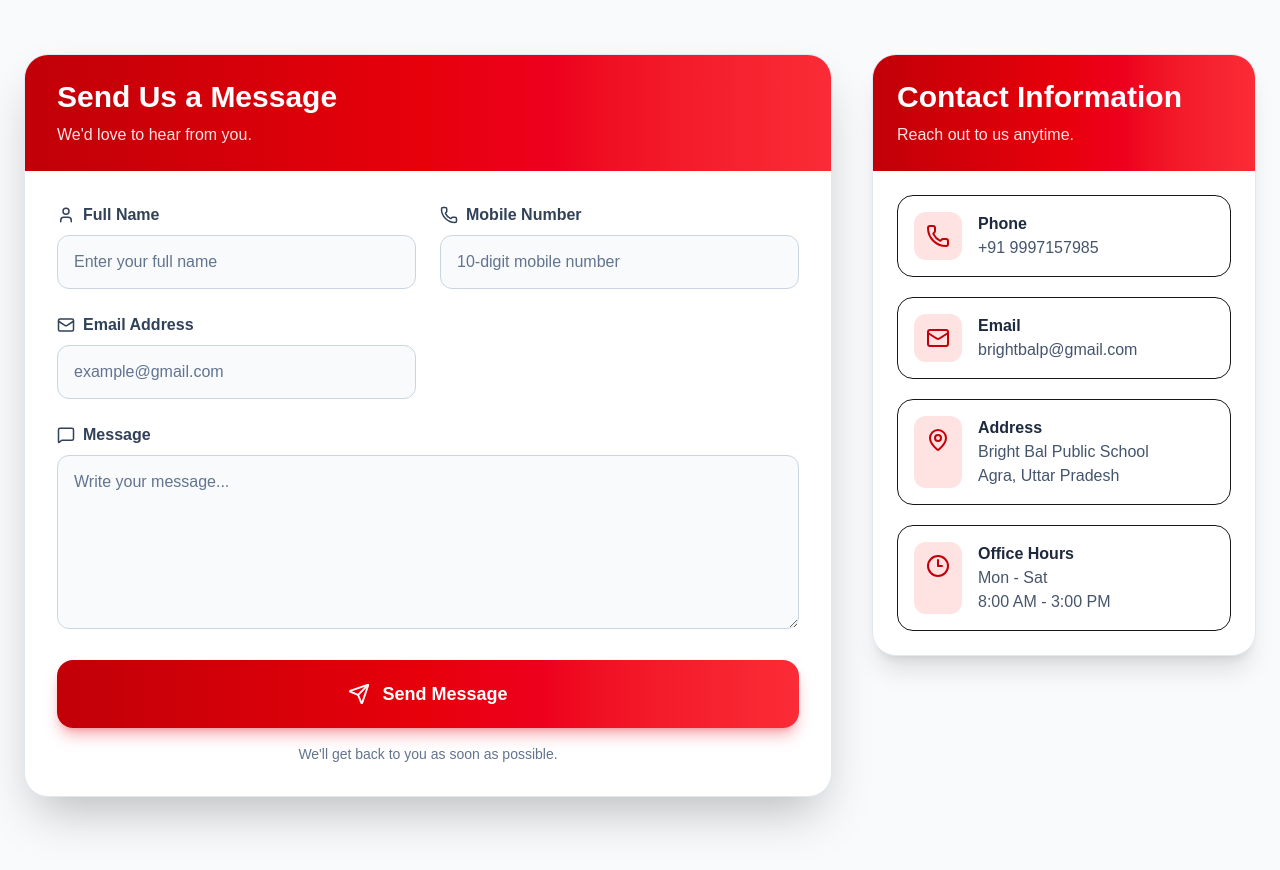
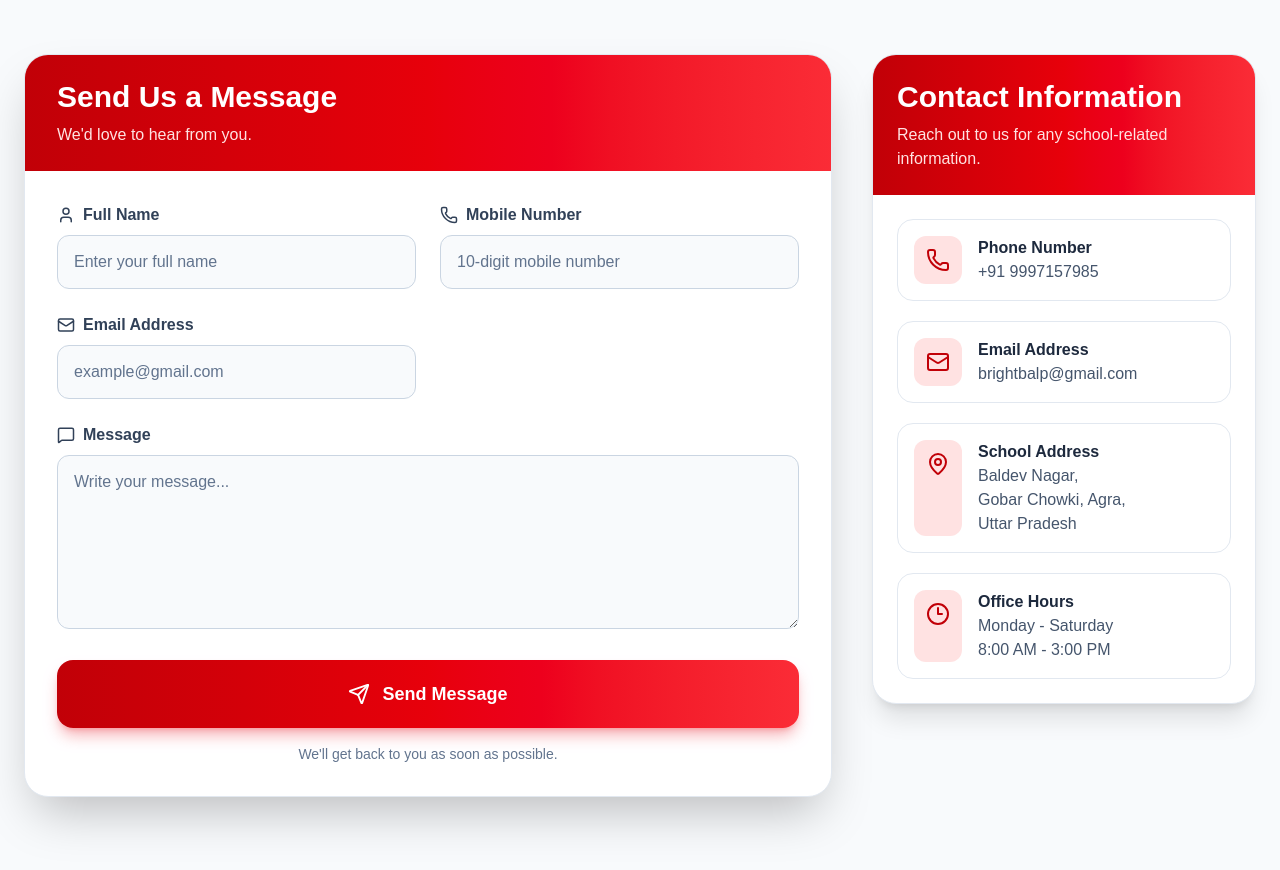
Before and after one commit to Prasoon-Parashar/bright-bal-public-school, a Next.js app: page /contact in a window 1280 px wide. Shown: the part 680-1550 px from the top of the page. Built offline with nearby package versions, Linux system fonts and the light colour scheme; no server answers; the database is empty.

Commit message:
Update contact information

```diff
--- a/components/home/ContactInfo.tsx
+++ b/components/home/ContactInfo.tsx
@@ -3,85 +3,82 @@ import {
   Mail,
   MapPin,
   Clock3,
-  Globe,
-  CircleUserRound,
 } from "lucide-react";
 
 export default function ContactInfo() {
   return (
     <aside className="space-y-6">
-
       <div className="overflow-hidden rounded-3xl border border-slate-200 bg-white shadow-xl">
 
         <div className="bg-gradient-to-r from-red-700 via-red-600 to-red-500 p-6 text-white">
-
           <h2 className="text-3xl font-bold">
             Contact Information
           </h2>
 
           <p className="mt-2 text-red-100">
-            Reach out to us anytime.
+            Reach out to us for any school-related information.
           </p>
-
         </div>
 
         <div className="space-y-5 p-6">
 
-          <div className="flex gap-4 rounded-2xl border p-4">
-
+          {/* Phone */}
+          <div className="flex gap-4 rounded-2xl border border-slate-200 p-4">
             <div className="rounded-xl bg-red-100 p-3">
               <Phone className="text-red-700" />
             </div>
 
             <div>
               <h3 className="font-bold text-slate-800">
-                Phone
+                Phone Number
               </h3>
+
               <p className="text-slate-600">
                 +91 9997157985
               </p>
             </div>
-
           </div>
 
-          <div className="flex gap-4 rounded-2xl border p-4">
-
+          {/* Email */}
+          <div className="flex gap-4 rounded-2xl border border-slate-200 p-4">
             <div className="rounded-xl bg-red-100 p-3">
               <Mail className="text-red-700" />
             </div>
 
             <div>
               <h3 className="font-bold text-slate-800">
-                Email
+                Email Address
               </h3>
-              <p className="text-slate-600">
-               brightbalp@gmail.com
+
+              <p className="text-slate-600 break-all">
+                brightbalp@gmail.com
               </p>
             </div>
-
           </div>
 
-          <div className="flex gap-4 rounded-2xl border p-4">
-
+          {/* Address */}
+          <div className="flex gap-4 rounded-2xl border border-slate-200 p-4">
             <div className="rounded-xl bg-red-100 p-3">
               <MapPin className="text-red-700" />
             </div>
 
             <div>
               <h3 className="font-bold text-slate-800">
-                Address
+                School Address
               </h3>
-              <p className="text-slate-600">
-                Bright Bal Public School
+
+              <p className="text-slate-600 leading-6">
+                Baldev Nagar,
                 <br />
-                Agra, Uttar Pradesh
+                Gobar Chowki, Agra,
+                <br />
+                Uttar Pradesh
               </p>
             </div>
-
           </div>
 
-          <div className="flex gap-4 rounded-2xl border p-4">
-
+          {/* Office Hours */}
+          <div className="flex gap-4 rounded-2xl border border-slate-200 p-4">
             <div className="rounded-xl bg-red-100 p-3">
               <Clock3 className="text-red-700" />
             </div>
@@ -90,21 +87,17 @@ export default function ContactInfo() {
               <h3 className="font-bold text-slate-800">
                 Office Hours
               </h3>
-              <p className="text-slate-600">
-                Mon - Sat
+
+              <p className="text-slate-600 leading-6">
+                Monday - Saturday
                 <br />
                 8:00 AM - 3:00 PM
               </p>
             </div>
-
           </div>
 
         </div>
-
       </div>
-
-
-
     </aside>
   );
 }
--- a/data/school.ts
+++ b/data/school.ts
@@ -6,6 +6,5 @@ export const school = {
   classes: "Nursery to Class VIII",
 
   phone: "+91 9997157985",
-
-  email: "info@brightbalpublicschool.in",
+email: "brightbalp@gmail.com",
 };
```
